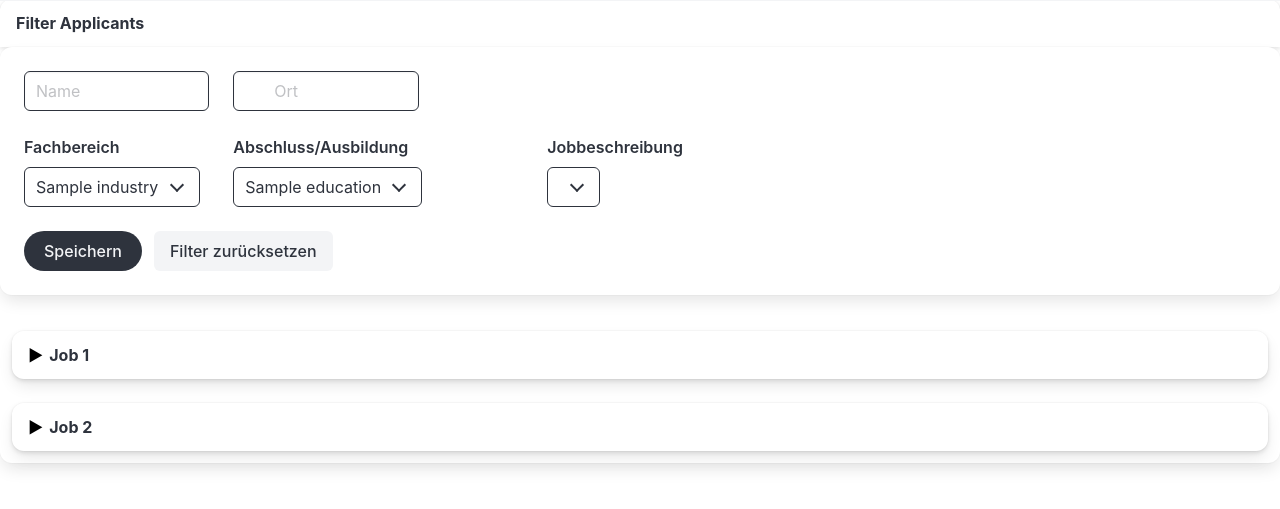
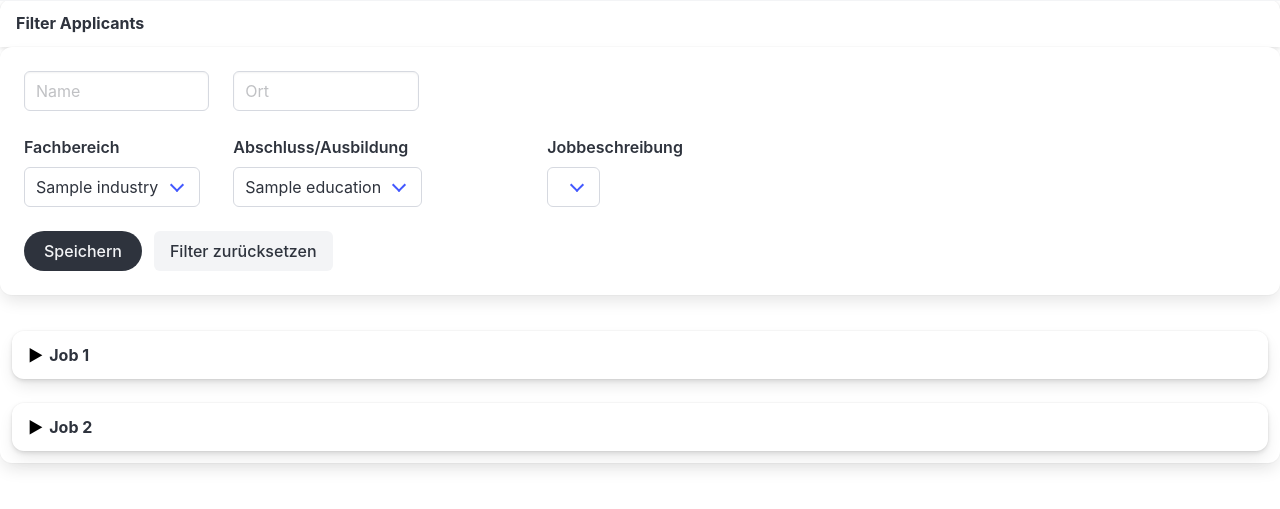
Before and after one commit to Louiiiiii/Jobify, a PHP site: page /website/company/pages/company_applications.php in a window 1280 px wide. Shown: the part 57-566 px from the top of the page. Run offline with PHP 8.4, Linux system fonts and the light colour scheme; tables that the repository leaves empty or names only in its code hold one stand-in row (values such as "Sample post"); data that the repository does not hold is empty; some libraries are stand-ins or nearby versions.

Commit message:
Update company_navbar.php
removed is-dark class

```diff
--- a/website/company/parts/company_navbar.php
+++ b/website/company/parts/company_navbar.php
@@ -42,27 +42,20 @@ include $_SERVER['DOCUMENT_ROOT'] .'/website/classes/getClasses.php';
     <div class="card">
         <header class="card-header">
             <p class="card-header-title">Filter Applicants</p>
-            <button class="card-header-icon toggleFilter"  aria-label="more options" onclick="test('toggleFilter', 'filter')" >
+            <button class="card-header-icon toggleFilter"  aria-label="more options" onclick="hide_show_something('filter')" >
         <i class="fas fa-angle-down" aria-hidden="true"></i>
       </span>
             </button>
         </header>
-        <div class="card test filter">
+        <div class="card test filter" id="filter">
             <div class="card-content">
                 <div class="content">
                     <div class="columns">
                         <div class="column is-2">
-                            <input class="input is-dark" type="text" placeholder="Name">
+                            <input class="input" type="text" placeholder="Name">
                         </div>
                         <div class="column is-2">
-                            <div class="field">
-                                <p class="control has-icons-left has-icons-right">
-                                    <input class="input is-dark" type="place" placeholder="Ort">
-                                    <span class="icon is-small is-left">
-                          <i class="fas fa-city"></i>
-                        </span>
-                                </p>
-                            </div>
+                            <input class="input" type="place" placeholder="Ort">
                         </div>
                     </div>
                     <div class="columns">
@@ -70,7 +63,7 @@ include $_SERVER['DOCUMENT_ROOT'] .'/website/classes/getClasses.php';
                             <div class="field">
                                 <label class="label">Fachbereich</label>
                                 <div class="control">
-                                    <div class="select is-dark"><!-- Dropdown select for industries-->
+                                    <div class="select"><!-- Dropdown select for industries-->
                                         <select name="industry">
                                             <?php
                                             $data = Applicant::getIndustry_Data();
@@ -88,7 +81,7 @@ include $_SERVER['DOCUMENT_ROOT'] .'/website/classes/getClasses.php';
                             <div class="field">
                                 <label for="education" class="label">Abschluss/Ausbildung</label>
                                 <div class="control">
-                                    <div class="select is-dark"><!-- Dropdown select for industries-->
+                                    <div class="select"><!-- Dropdown select for industries-->
                                         <select name="education">
                                             <?php
                                             $data = Applicant::getEducation_Data();
@@ -106,7 +99,7 @@ include $_SERVER['DOCUMENT_ROOT'] .'/website/classes/getClasses.php';
                             <div class="field">
                                 <label class="label" for="jobtitle">Jobbeschreibung</label>
                                 <div class="control">
-                                    <div class="select is-dark">
+                                    <div class="select">
                                         <select name="jobtitle">
                                             <?php
                                             $data = Job::getJob_Data();
```
